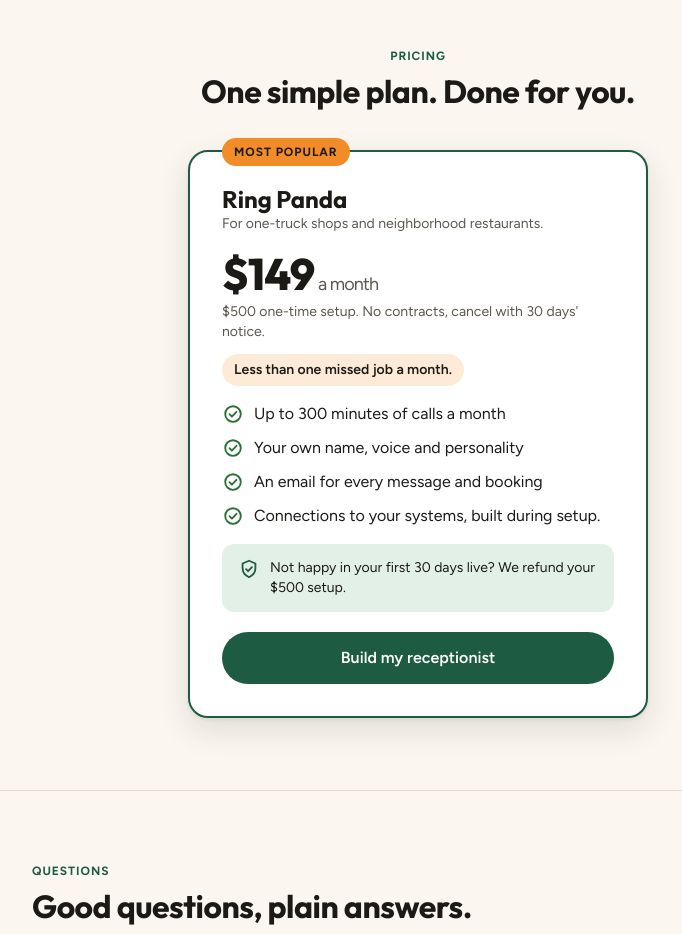
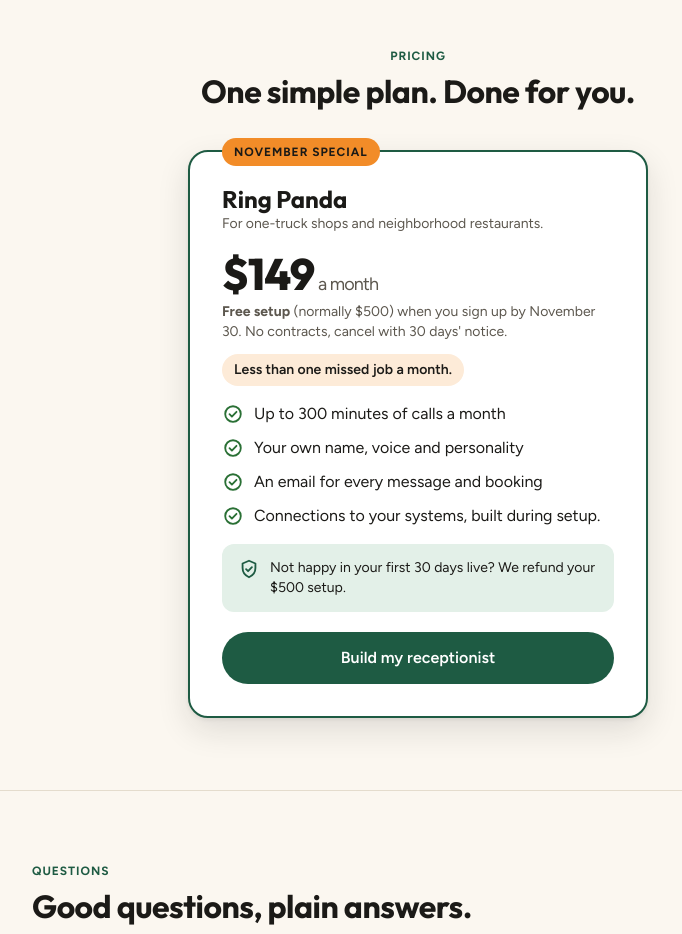
Before and after one commit to chriskasteler/ringpanda-assets, a plain HTML site: page site/public/index.html in a window 1280 px wide. Shown: the part 4080-5014 px from the top of the page, without its empty margins (222-904 px from the left). Drawn offline with Linux system fonts and the light colour scheme.

Commit message:
Pricing: November special free setup

```diff
--- a/site/public/index.html
+++ b/site/public/index.html
@@ -94,9 +94,9 @@
 
 <section class="s" id="pricing"><div class="wrap" style="text-align:center">
 <div class="eyebrow">Pricing</div><h2>One simple plan. Done for you.</h2>
-<div class="price"><span class="ribbon">Most popular</span>
+<div class="price"><span class="ribbon">November special</span>
 <h3>Ring Panda</h3><p class="small">For one-truck shops and neighborhood restaurants.</p>
-<div class="amt">$149<span> a month</span></div><p class="small">$500 one-time setup. No contracts, cancel with 30 days' notice.</p>
+<div class="amt">$149<span> a month</span></div><p class="small"><strong>Free setup</strong> (normally $500) when you sign up by November 30. No contracts, cancel with 30 days' notice.</p>
 <span class="anchor">Less than one missed job a month.</span>
 <ul class="chk"><li><svg class="ic" aria-hidden="true" xmlns="http://www.w3.org/2000/svg" viewBox="0 0 24 24" fill="none" stroke="currentColor" stroke-width="2" stroke-linecap="round" stroke-linejoin="round"><circle cx="12" cy="12" r="8.5"/><path d="M8.2 12.2l2.6 2.6 5-5.2"/></svg>Up to 300 minutes of calls a month</li><li><svg class="ic" aria-hidden="true" xmlns="http://www.w3.org/2000/svg" viewBox="0 0 24 24" fill="none" stroke="currentColor" stroke-width="2" stroke-linecap="round" stroke-linejoin="round"><circle cx="12" cy="12" r="8.5"/><path d="M8.2 12.2l2.6 2.6 5-5.2"/></svg>Your own name, voice and personality</li><li><svg class="ic" aria-hidden="true" xmlns="http://www.w3.org/2000/svg" viewBox="0 0 24 24" fill="none" stroke="currentColor" stroke-width="2" stroke-linecap="round" stroke-linejoin="round"><circle cx="12" cy="12" r="8.5"/><path d="M8.2 12.2l2.6 2.6 5-5.2"/></svg>An email for every message and booking</li><li><svg class="ic" aria-hidden="true" xmlns="http://www.w3.org/2000/svg" viewBox="0 0 24 24" fill="none" stroke="currentColor" stroke-width="2" stroke-linecap="round" stroke-linejoin="round"><circle cx="12" cy="12" r="8.5"/><path d="M8.2 12.2l2.6 2.6 5-5.2"/></svg>Connections to your systems, built during setup.</li></ul>
 <p class="guarantee"><svg class="ic" aria-hidden="true" xmlns="http://www.w3.org/2000/svg" viewBox="0 0 24 24" fill="none" stroke="currentColor" stroke-width="2" stroke-linecap="round" stroke-linejoin="round"><path d="M12 3l7 3v5c0 4.5-3 8.3-7 10-4-1.7-7-5.5-7-10V6z"/><path d="M8.8 12.2l2.2 2.2 4.2-4.4"/></svg><span>Not happy in your first 30 days live? We refund your $500 setup.</span></p>
```
